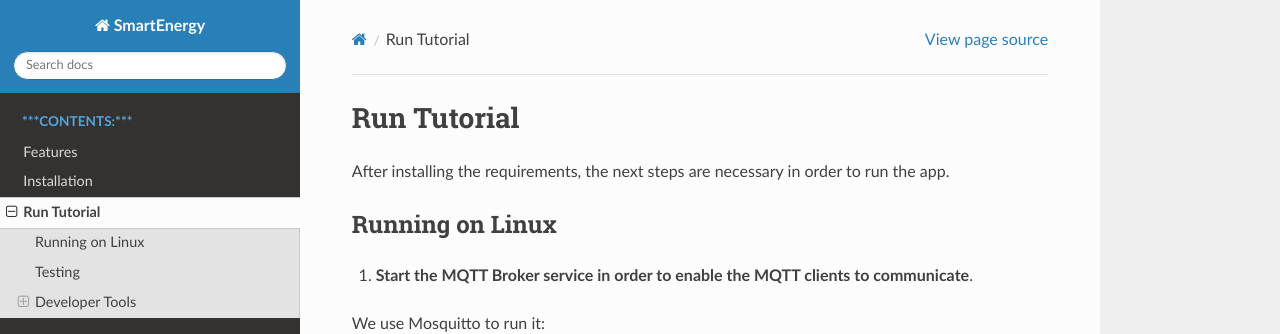
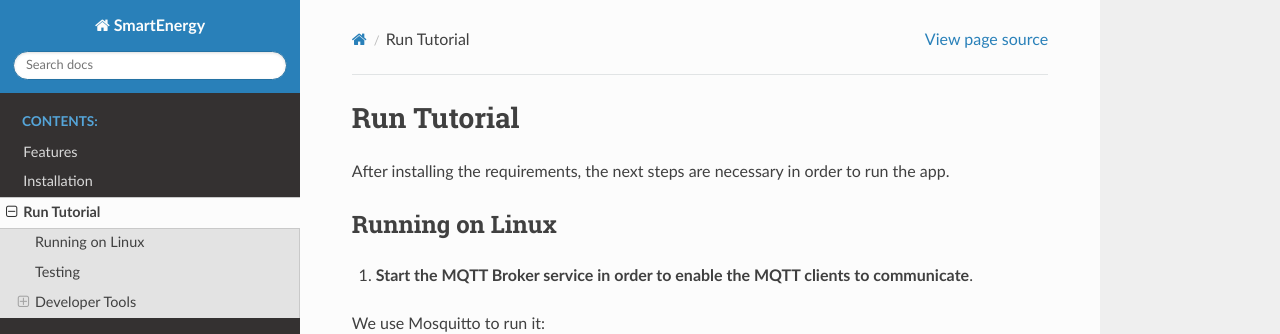
Before and after one commit to SoftwareEngineerUB/SmartEnergy, a Sphinx documentation site: the page built from docs/pages/run_tutorial.rst, in a window 1280 px wide. Shown: the top 334 px of the page. Built offline with Sphinx 7.4.7 and the Read the Docs theme 2.0.0, drawn with Linux system fonts in a browser that asks for light colours.

```diff
--- a/docs/index.rst
+++ b/docs/index.rst
@@ -30,7 +30,7 @@ Technologies Used
 
 .. toctree::
    :maxdepth: 2
-   :caption: ***Contents:***
+   :caption: Contents:
 
    pages/features
    pages/requirements
```
